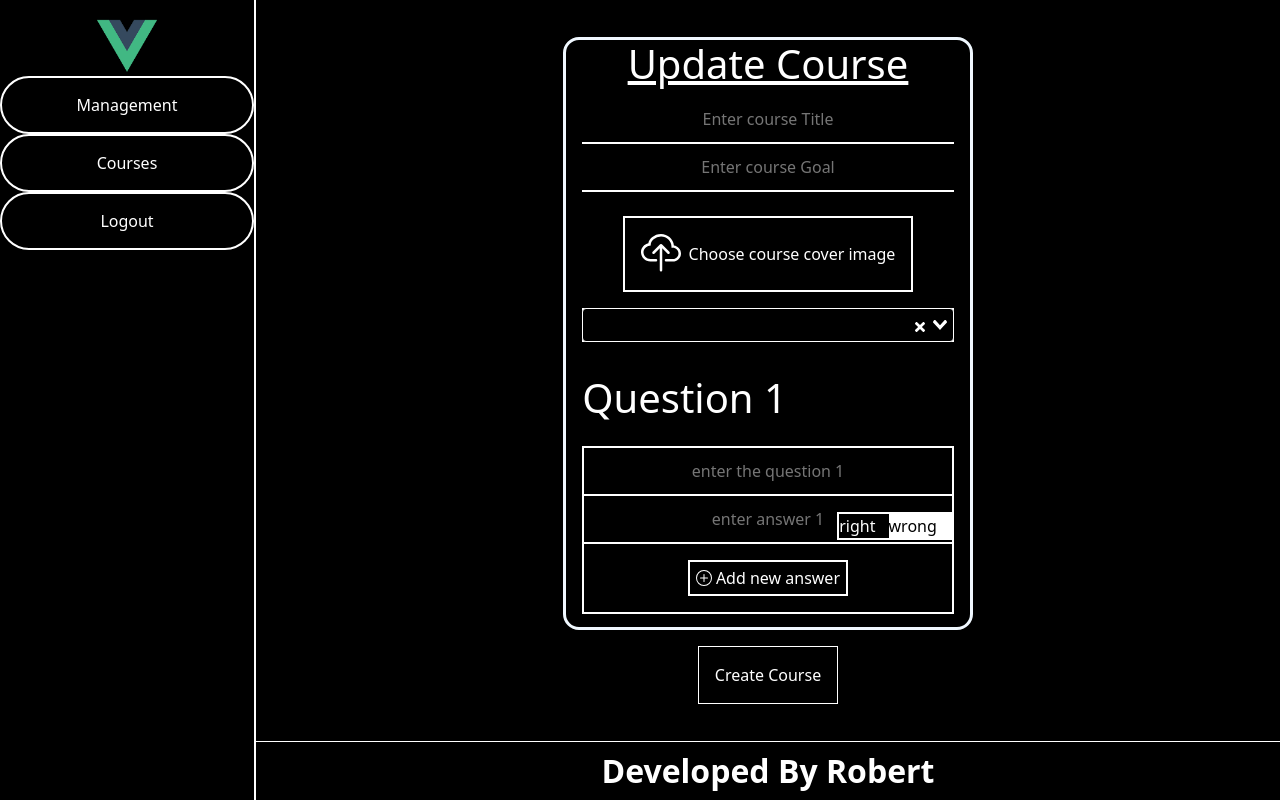
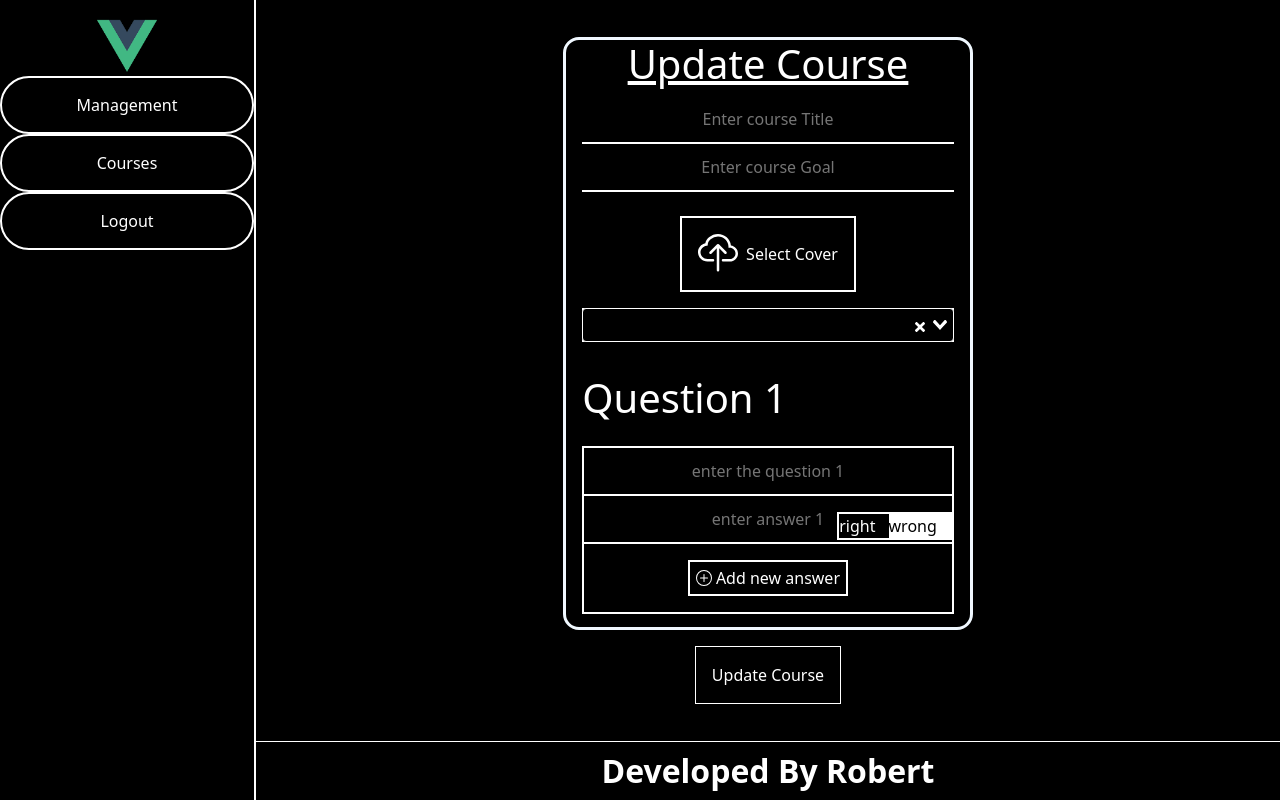
Before and after one commit to robertvitoriano/vue-quiz, a Vue app: page /course-update/1 in a window 1280 px wide. Built offline with nearby package versions, Linux system fonts and the light colour scheme; no server answers; what vue-sweetalert2 would draw is missing.

Commit message:
able to update several course info

```diff
--- a/src/views/CourseCreation.vue
+++ b/src/views/CourseCreation.vue
@@ -4,7 +4,9 @@
       <div class="course-creation-wrapper">
         <div class="course-creation-container">
           <div class="course-creation-content">
-            <h1 class="course-creation-form-title">{{ isUpdating ? "Update Course" :"Create the course"}}</h1>
+            <h1 class="course-creation-form-title">
+              {{ isUpdating ? "Update Course" : "Create the course" }}
+            </h1>
             <form class="course-creation-form">
               <input
                 class="course-creation-input"
@@ -31,9 +33,19 @@
                 />
                 <b-icon icon="cloud-upload" class="upload-icon"></b-icon>
                 <label class="cover-upload-label">{{
-                  course.cover ? "image selected" : "Choose course cover image"
+                  course.cover && isUpdating
+                    ? "Change Cover"
+                    : course.cover
+                    ? "Image Selected"
+                    : "Select Cover"
                 }}</label>
               </label>
+              <img
+                class="course-cover-image"
+                v-if="isUpdating && !updatedCover && course.cover"
+                :src="course.cover"
+                alt="course cover"
+              />
               <v-select
                 class="course-creation-select"
                 :options="courseTypes"
@@ -138,9 +150,9 @@
               </div>
             </form>
           </div>
-          <Button class="create-course-button" @click="handleSubmit"
-            >Create Course</Button
-          >
+          <Button class="create-course-button" @click="handleSubmit">{{
+            isUpdating ? "Update Course" : "Create Course"
+          }}</Button>
         </div>
       </div>
     </template>
@@ -160,6 +172,7 @@ export default {
         title: "",
         goal: "",
         cover: null,
+        oldCover: null,
         courseType: {
           id: "",
           label: "",
@@ -184,13 +197,13 @@ export default {
       ],
       isLoading: false,
       isUpdating: false,
-      updatedCover: false
+      updatedCover: false,
     };
   },
   mounted() {
     this.getCourseTypes();
     if (this.$route.path.includes("/course-update")) {
-      this.isUpdating = true
+      this.isUpdating = true;
       this.loadCourse();
     }
   },
@@ -222,7 +235,7 @@ export default {
     },
     handleCoverInput(event) {
       this.course.cover = event.target.files[0];
-      this.updatedCover  = true
+      this.updatedCover = true;
     },
     async getCourseTypes() {
       try {
@@ -250,14 +263,27 @@ export default {
     },
     async handleSubmit() {
       const { courseType, cover, ...rest } = this.course;
-      const course = { courseTypeId: courseType.id, ...rest };
+      const course = { courseTypeId: courseType.id,  ...rest };
       const formData = new FormData();
-      if(this.updatedCover) formData.append("cover", cover);
+
+      if (this.updatedCover) formData.append("cover", cover);
+
       formData.append("course", JSON.stringify(course));
       this.changeLoadingState();
       try {
         let response;
-        if(this.isUpdating){
+        if (this.isUpdating) {
+          response = await axios.patch(
+            `${process.env.VUE_APP_API_URL}/api/v1/courses/${this.$route.params.id}`,
+            formData,
+            {
+              headers: {
+                authorization: "Bearer " + localStorage.getItem("token"),
+                "Content-Type": "multipart/form-data",
+              },
+            }
+          );
+        } else {
           response = await axios.post(
             `${process.env.VUE_APP_API_URL}/api/v1/courses`,
             formData,
@@ -268,22 +294,14 @@ export default {
               },
             }
           );
-        }else{
-          response = await axios.patch(
-            `${process.env.VUE_APP_API_URL}/api/v1/courses`,
-            formData,
-            {
-              headers: {
-                authorization: "Bearer " + localStorage.getItem("token"),
-                "Content-Type": "multipart/form-data",
-              },
-            }
-          );
-
         }
         if (response.status === 200) {
           this.changeLoadingState();
-          this.$swal.fire(`Course sucessfully ${this.isUpdating ? "updated" :"created" }`, "", "success");
+          this.$swal.fire(
+            `Course sucessfully ${this.isUpdating ? "updated" : "created"}`,
+            "",
+            "success"
+          );
           this.course = {
             title: "",
             goal: "",
@@ -320,19 +338,26 @@ export default {
           },
         }
       );
-        const course = response.data.data.course
-        const questions = response.data.data.questions
-        const courseType = response.data.data.courseType[0]
-        this.course = {...this.course,...course, questions, courseType:{
+      const course = response.data.data.course;
+      console.log({course})
+      const questions = response.data.data.questions;
+      const courseType = response.data.data.courseType[0];
+      this.course = {
+        ...this.course,
+        ...course,
+        oldCover:course.cover,
+        questions,
+        courseType: {
           label: courseType.title,
-          id: courseType.id
-        }}
+          id: courseType.id,
+        },
+      };
     },
   },
 };
 </script>
 
-<style>
+<style scoped>
 .course-creation-wrapper {
   width: 100%;
   height: 100%;
@@ -542,6 +567,10 @@ export default {
   margin-top: 1rem;
 }
 
+.course-cover-image {
+  width: 20%;
+}
+
 * {
   --vs-controls-color: white;
   --vs-border-color: white;
```
Lines whose indentation alone changed are shown as unchanged.
